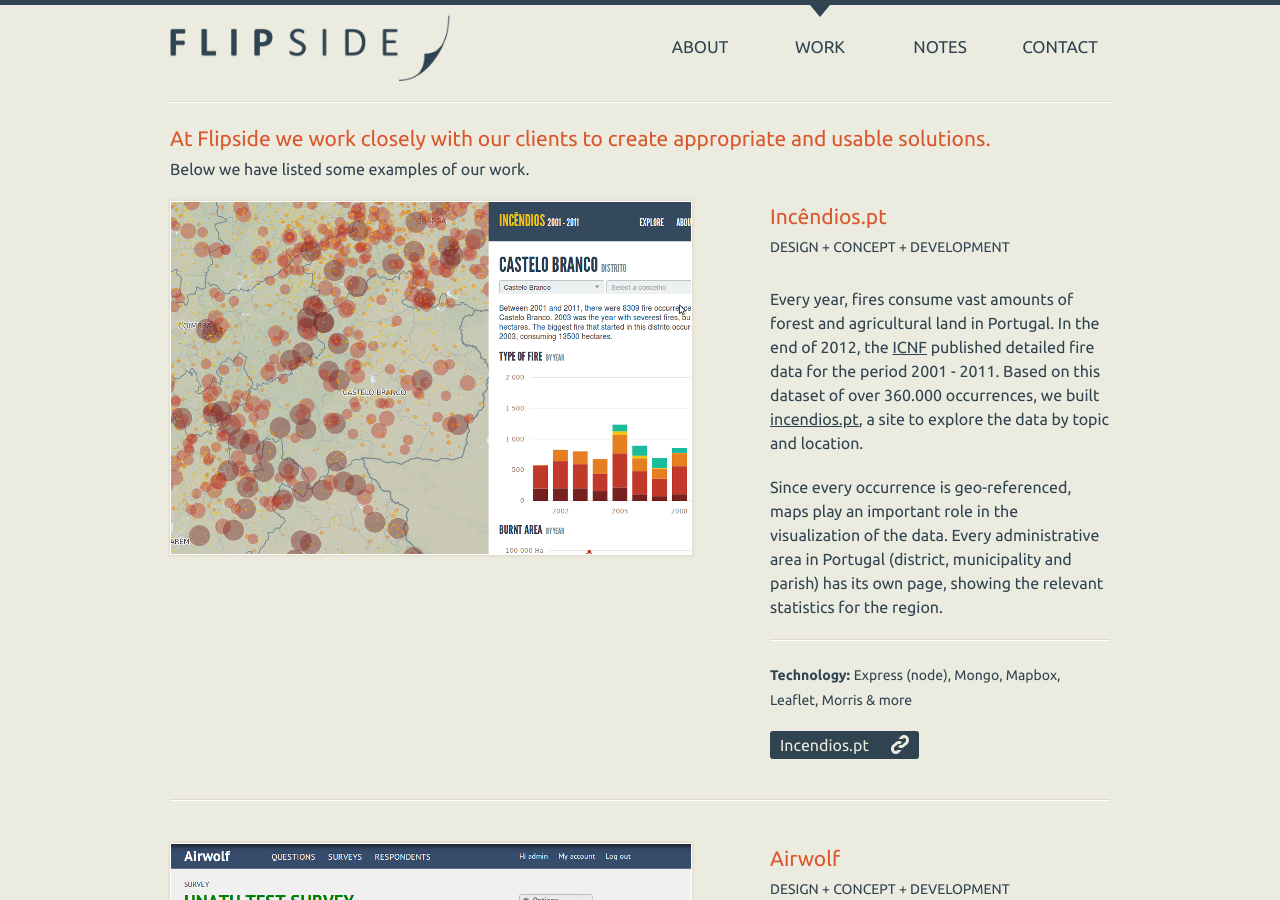
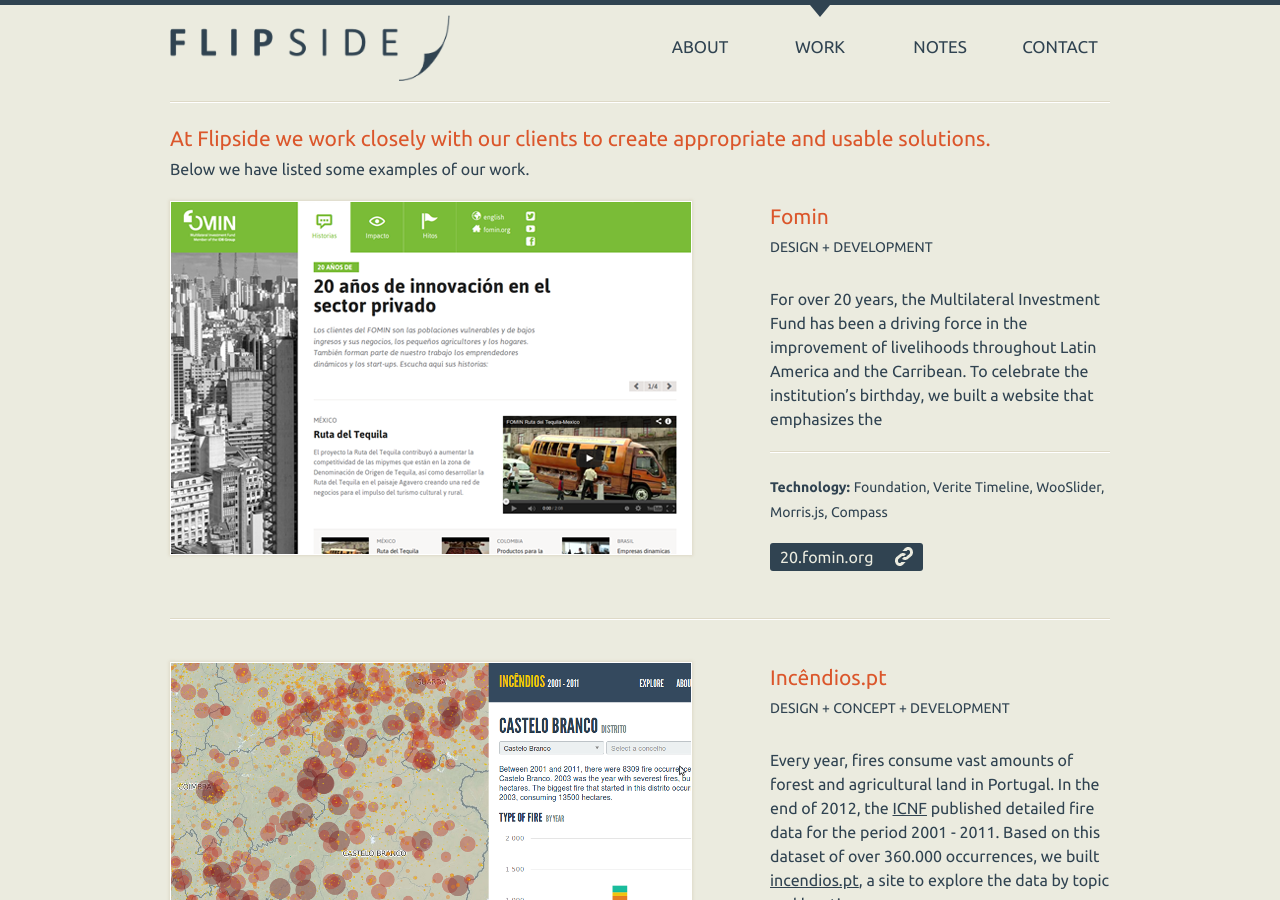
Before and after one commit to flipside-org/flipside.org, a Jekyll site: the page built from projects.html, in a window 1280 px wide and 900 px high. Built offline with Jekyll 4.4.1, drawn with Linux system fonts in a browser that asks for light colours; nearby versions of some CDN libraries.

Commit message:
Adds new project. Features post on homepage.

```diff
--- /dev/null
+++ b/_posts/projects/2013-07-30-Fomin.md
@@ -0,0 +1,16 @@
+---
+title: Fomin
+permalink: /projects/fomin/index.html
+category: project
+anchor: fomin
+
+meta: Design + Development
+image: fomin-med.png
+technology: Foundation, Verite Timeline, WooSlider, Morris.js, Compass
+keywords: One-page, Responsive, Mobile-first, Static website
+project_link:
+  href: http://www5.iadb.org/mif/mif20/
+  text: 20.fomin.org
+
+---
+For over 20 years, the Multilateral Investment Fund has been a driving force in the improvement of livelihoods throughout Latin America and the Carribean. To celebrate the institution's birthday, we built a website that emphasizes the
```
Also changed, not shown: index.html (+4 -4 lines), images/projects/fomin-med.png (added), images/projects/fomin-thumb.png (added).
